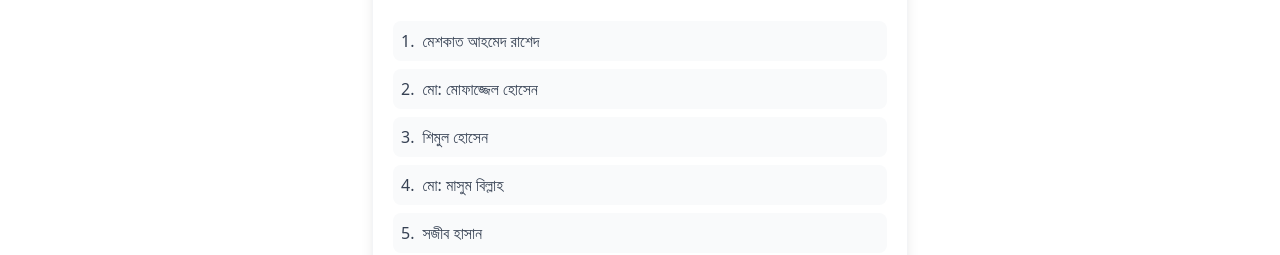
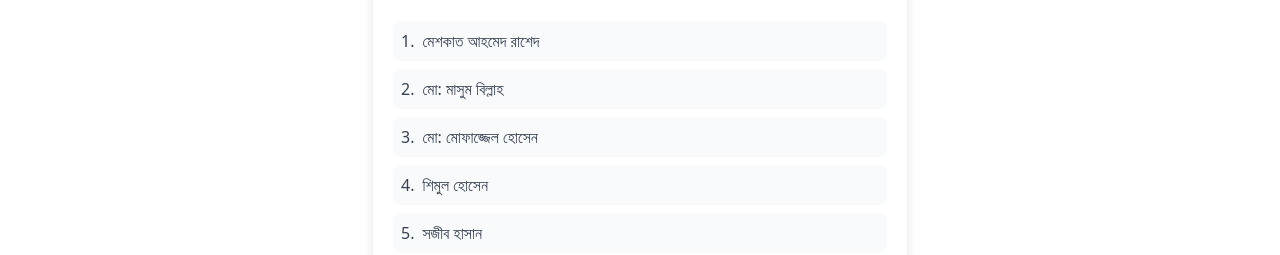
Before and after one commit to Sajib37/election, a Next.js app: page / in a window 1280 px wide. Shown: the part 974-1229 px from the top of the page. Built offline with nearby package versions, Linux system fonts and the light colour scheme; no server answers; the database is empty.

Commit message:
masum Billah name convention

```diff
--- a/components/Comissioner.jsx
+++ b/components/Comissioner.jsx
@@ -1,9 +1,9 @@
 export default function Comissioner() {
   const observers = [
     "মেশকাত আহমেদ রাশেদ",
+    "মো: মাসুম বিল্লাহ",
     "মো: মোফাজ্জেল হোসেন",
     "শিমুল হোসেন",
-    "মো: মাসুম বিল্লাহ",
     "সজীব হাসান",
   ];
 
```
